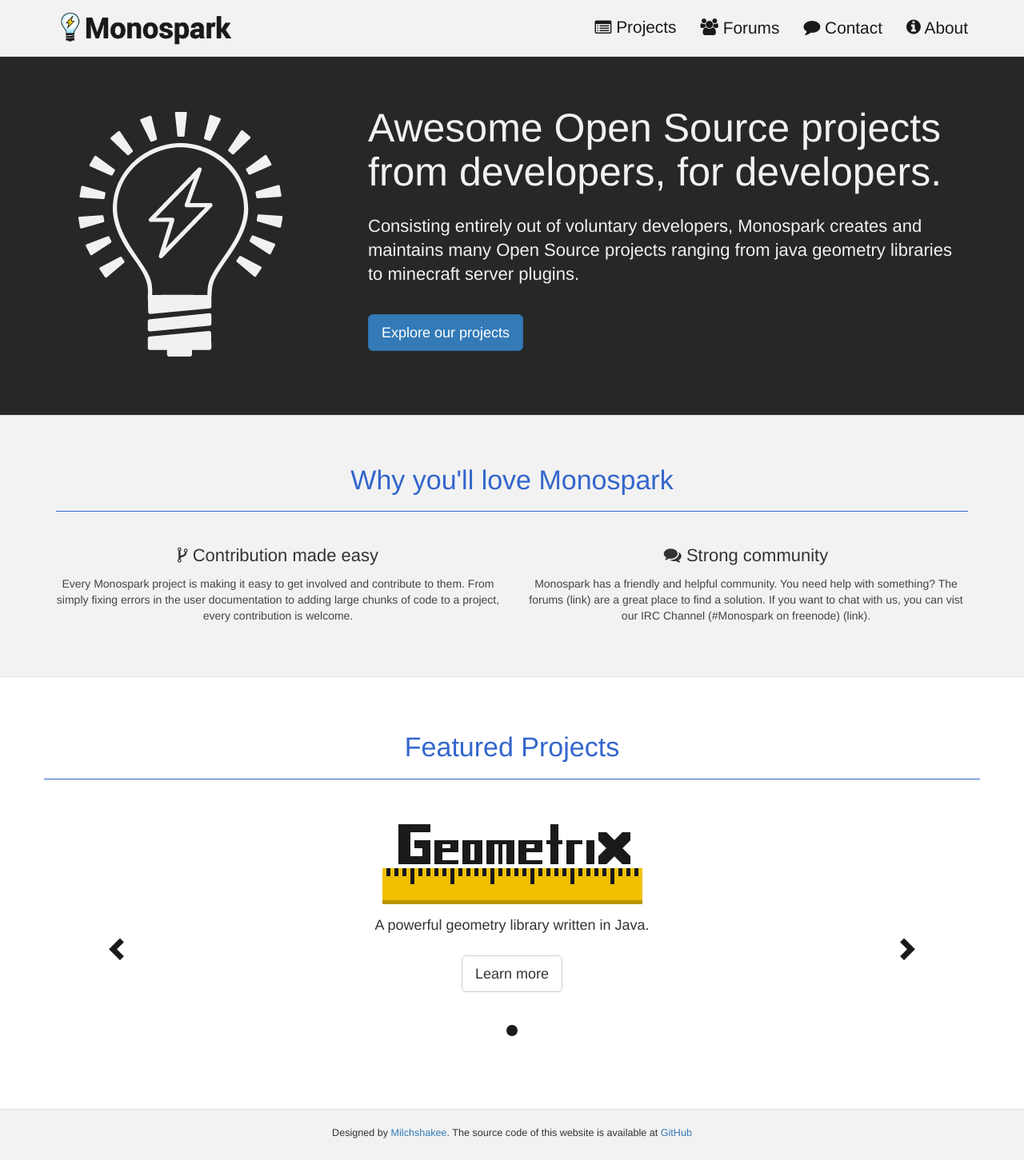
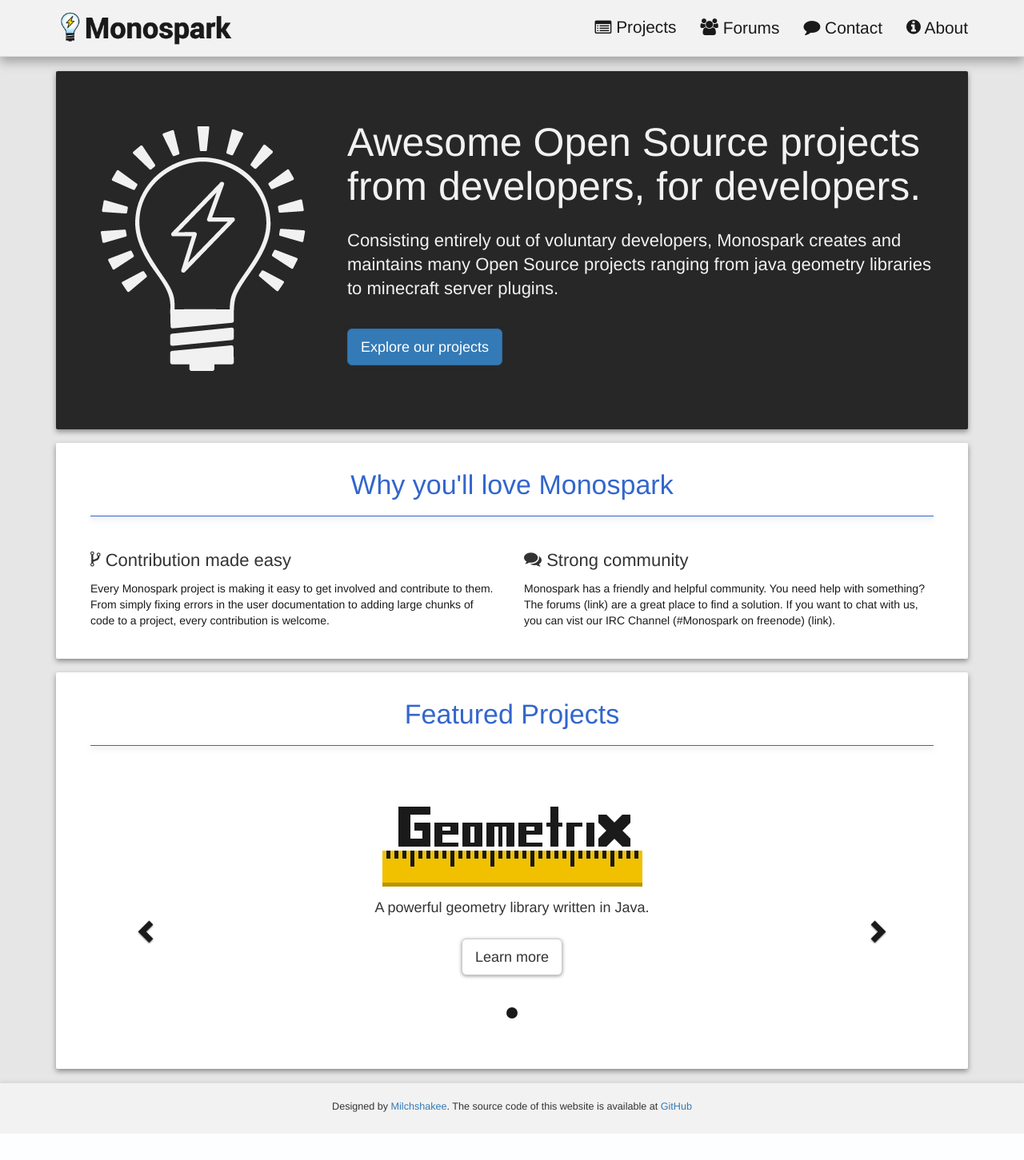
Before and after one commit to Monospark/Monospark-Website, a PHP site: page / in a window 1280 px wide. Shown: the whole page at 80% size. After the commit the page ends 1418 px from the top, so only its background shows below. Run offline with PHP 8.4, Linux system fonts and the light colour scheme; some libraries are stand-ins or nearby versions.

Commit message:
Change the design to material design

```diff
--- a/src/header.php
+++ b/src/header.php
@@ -12,6 +12,10 @@
     ?>
 
 	<style>
+	  body {
+	    margin-top: 89px !important;
+	  }
+
 	  #preload-shining-logo {
 	    display: none;
 	  }
@@ -36,18 +40,20 @@
       }
 
       .navbar a:hover {
-        color: #3366cc !important;
+	    background: #e5e5e5 !important;
+		border-radius: 2px;
+      }
+
+      .navbar {
+        margin-bottom: 0 !important;
+        background: #f2f2f2 !important;
+        border-color: #dfdfdf !important;
+		box-shadow: 0px 7px 12px 0px rgba(70,70,70,0.4);
       }
 
 	  .fa-list-alt {
 	    vertical-align: -5% !important;
 	  }
-
-      .navbar {
-        margin-bottom: 0 !important;
-        background: #f2f2f2 !important;
-        border-color: #dfdfdf !important;
-      }
 	</style>
 
 	<link rel="icon" type="image/png" href="/favicon.png">
@@ -67,7 +73,7 @@
 
   </head>
   <body>
-    <nav class="navbar navbar-default navbar-static-top">
+    <nav class="navbar navbar-default navbar-fixed-top">
       <div class="container">
         <div class="navbar-header">
            <button type="button" class="navbar-toggle" data-toggle="collapse" data-target=".navbar-collapse">
@@ -95,4 +101,4 @@
       </div>
     </nav>
 
-	<main>
+	<main class="container">
--- a/src/index.php
+++ b/src/index.php
@@ -8,36 +8,48 @@
 ?>
 
 <style>
-  #header {
+  header {
     color: #f2f2f2 !important;
     background: #272727;
-	padding-top: 3em;
-	padding-bottom: 5em;
+	padding: 3em 2em 5em;
+	border-radius: 2px;
+	box-shadow: 0px 3px 6px 0px rgba(50,50,50,0.5);
+	margin-bottom: 1.2em;
+  }
+
+  header img {
+    float: left;
+	size: auto;
+	margin-right: 1.5em;
   }
 
   @media (max-width: 1200px) {
-    #header {
+    header {
 	  text-align: center;
+	}
+
+	header img {
+	  display: none;
 	}
   }
 
-  @media (max-width:768px) {
-    #header h1 {
+  @media (max-width:767px) {
+    header h1 {
       font-size: 37px !important;
 	  margin-bottom: 0.5em !important;
     }
 
-    #header h3 {
+    header h3 {
       font-size: 16px !important;
       line-height: 24px !important;
     }
 
-	#header a {
+	header a {
       margin-top: 0.75em;
     }
   }
 
-  @media (min-width:769px) {
+  @media (min-width:768px) {
     h1 {
       font-size: 50px !important;
 	  margin-bottom: 0.5em !important;
@@ -48,27 +60,13 @@
       line-height: 30px !important;
     }
 
-	#header a {
+	header a {
       margin-top: 1.4em;
     }
   }
 
   #big-logo {
     padding-top: 1.5em;
-  }
-
-  #why-love-monospark {
-    background: #f2f2f2;
-    border-top: 1px solid #dfdfdf;
-	border-bottom: 1px solid #dfdfdf;
-	padding-top: 3em;
-	padding-bottom: 4em;
-	text-align: center;
-  }
-
-  #featured-projects {
-	padding-top: 3.5em;
-	padding-bottom: 4em;
   }
 
   .carousel {
@@ -78,6 +76,10 @@
 
   .carousel .item {
     height: 300px;
+  }
+
+  .carousel .item img {
+    max-width: 100%;
   }
 
   .carousel .item.next {
@@ -103,11 +105,10 @@
     opacity: 1 !important;
     background: #fff !important;
 	color: #1a1a1a !important;
-	text-shadow: none !important;
   }
 
   .carousel-control:hover {
-	color: #3366cc !important;
+	color: #515151 !important;
   }
 
   .carousel-inner {
@@ -117,25 +118,11 @@
   }
 
   .carousel-inner img {
-    max-width: 100%;
 	margin-bottom: 1.2em !important;
   }
 
   .carousel-inner p {
 	margin-top: 2em;
-  }
-
-  .content p {
-    color: #444;
-  }
-
-  .content h1 {
-    color: #3366cc !important;
-    font-size: 34px !important;
-  }
-
-  .content hr {
-    border-color: #3366cc !important;
   }
 
 </style>
@@ -149,26 +136,18 @@
   include "header.php"
 ?>
 
-<section id="header">
-  <div class="container">
-    <div class="row">
-	  <div class="col-lg-4 hidden-md hidden-sm hidden-xs">
+<header class="row">
   <img id="big-logo" src="monospark-logo-small-flat.png" />
-	  </div>
-	  <div class="col-lg-8 col-md-12">
   <h1>Awesome Open Source projects from developers, for developers.</h1>
   <h3>Consisting entirely out of voluntary developers, Monospark creates and maintains many Open Source projects ranging from java geometry libraries to minecraft server plugins.</h3>
   <a class="btn btn-primary btn-lg" href="/projects/" role="button">Explore our projects</a>
+</header>
+
+<section class="row">
+  <div class="col-xs-12">
+    <h1>Why you'll love Monospark</h1>
+    <hr />
   </div>
-	</div>
-  </div>
-</section>
-
-<section class="content" id="why-love-monospark">
-  <div class="container">
-	<h1 class="text-center">Why you'll love Monospark</h1>
-	<hr />
-    <div class="row">
   <div class="col-xs-12 col-md-6">
     <h3><i class="fa fa-code-fork"></i> Contribution made easy</h3>
 	<p>Every Monospark project is making it easy to get involved and contribute to them. From simply fixing errors in the user documentation to adding large chunks of code to a project, every contribution is welcome.</p>
@@ -177,16 +156,14 @@
     <h3><i class="fa fa-comments"></i> Strong community</h3>
 	<p>Monospark has a friendly and helpful community. You need help with something? The forums (link) are a great place to find a solution. If you want to chat with us, you can vist our IRC Channel (#Monospark on freenode) (link).</p>
   </div>
-	</div>
-  </div>
 </section>
 
-<section class="content" id="featured-projects">
-  <div class="container">
-    <div class="row">
-	  <h1 class="text-center">Featured Projects</h1>
+<section class="row">
+  <div class="col-xs-12">
+    <h1>Featured Projects</h1>
     <hr />
-      <div id="feature-carousel"class="carousel slide" data-ride="carousel">
+  </div>
+  <div id="feature-carousel" class="col-xs-12 carousel slide" data-ride="carousel">
     <ol class="carousel-indicators">
       <li data-target="#feature-carousel" data-slide-to="0" class="active"></li>
     </ol>
@@ -206,7 +183,6 @@
       <span class="sr-only">Next</span>
     </a>
   </div>
-  </div>
 </section>
 
 <?php
--- a/src/style.css
+++ b/src/style.css
@@ -1,18 +1,49 @@
-/* style */
-
- i.fa {
+i.fa {
   vertical-align: 4%;
 }
 
+.btn {
+  box-shadow: 0px 1px 4px 0px rgba(50,50,50,0.5);
+}
 
+.row {
+  margin-left: 0 !important;
+  margin-right: 0 !important;
+}
 
-/* footer */
+body {
+  background: #e6e6e6 !important;
+}
+
+section {
+  background: #fff;
+  padding: 1em 2em 2em !important;
+  margin-bottom: 1.2em;
+  border-radius: 2px;
+  box-shadow: 0px 3px 6px 0px rgba(50,50,50,0.5);
+}
+
+section h1 {
+  color: #3366cc !important;
+  font-size: 34px !important;
+  text-align: center;
+}
+
+section hr {
+  border-color: #3366cc !important;
+  box-shadow: 0px 3px 6px 0px rgba(50,50,50,0.35);
+}
+
+section p {
+  color: #1a1a1a;
+}
 
 footer {
   padding-top: 1.5em;
   border-top: 1px solid #dfdfdf;
   padding-bottom: 1em;
   background: #f2f2f2;
+  box-shadow: 0px 3px 6px 0px rgba(50,50,50,0.5);
 }
 
 footer p {
```
Also changed, not shown: src/contact.php (+10 -29 lines), src/projects/geometrix/index.php (+28 -57 lines), src/projects/index.php (+10 -13 lines). Lines whose indentation alone changed are shown as unchanged.
